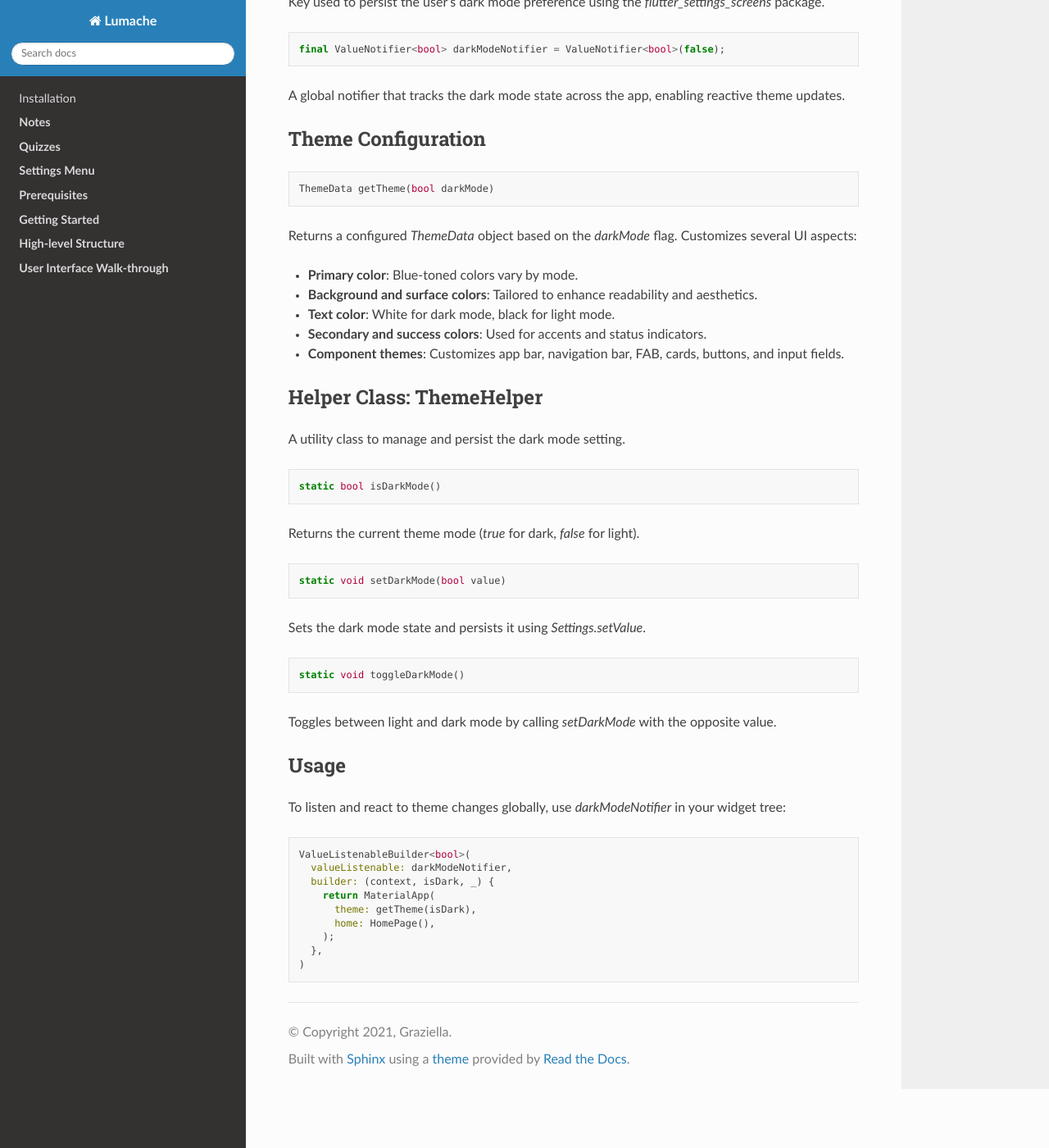
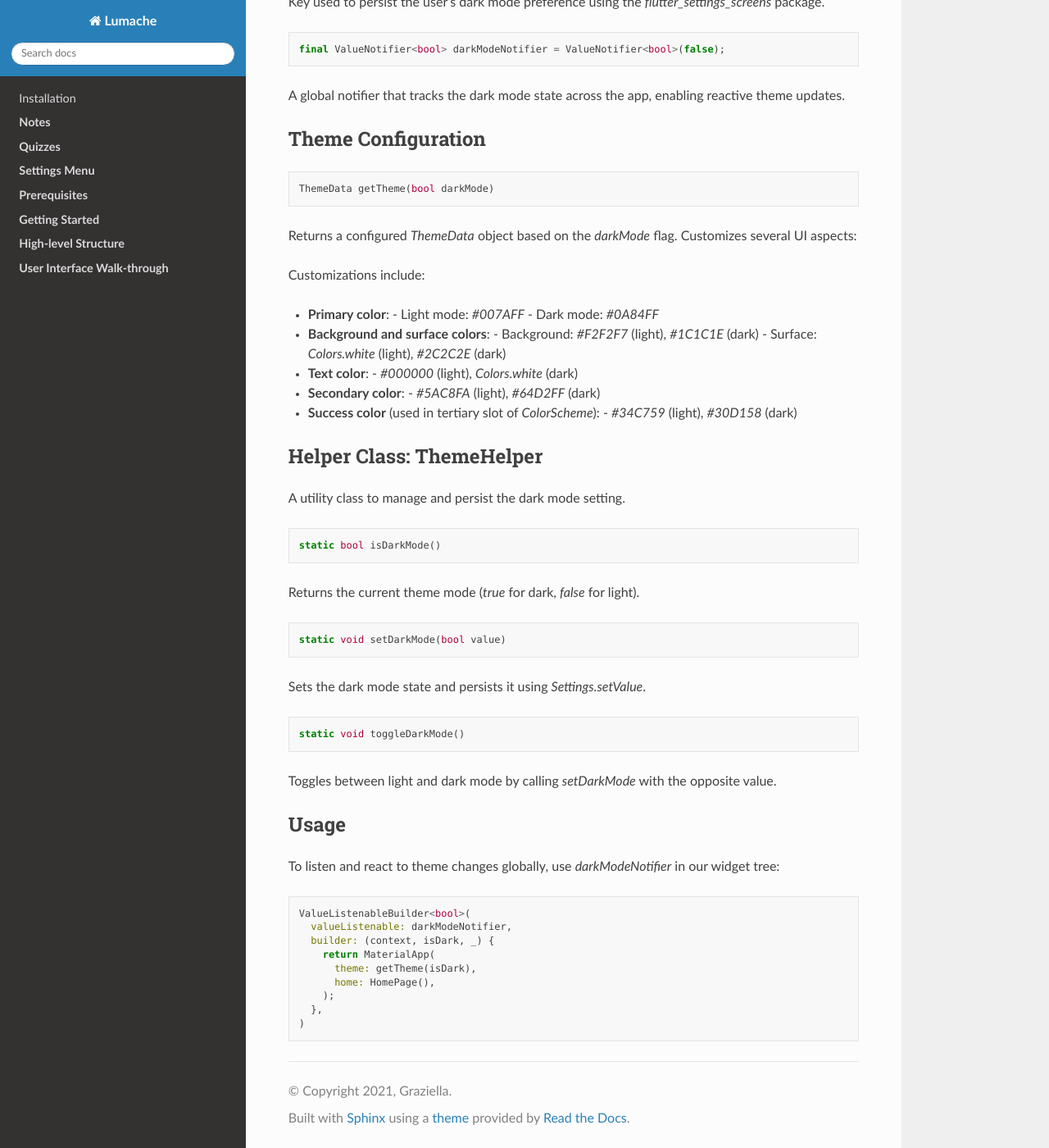
Before and after one commit to Oroskan/SETAP-CW-documentation, a Sphinx documentation site: the page built from docs/source/theme.rst, in a window 1280 px wide and 1400 px high, scrolled down 388 px. Shown: the whole window at 82% size. Built offline with Sphinx 7.4.7 and the Read the Docs theme 3.1.0, drawn with Linux system fonts in a browser that asks for light colours.

Commit message:
Update theme.rst

```diff
--- a/docs/source/theme.rst
+++ b/docs/source/theme.rst
@@ -27,11 +27,24 @@ Theme Configuration
 
 Returns a configured `ThemeData` object based on the `darkMode` flag. Customizes several UI aspects:
 
-- **Primary color**: Blue-toned colors vary by mode.
-- **Background and surface colors**: Tailored to enhance readability and aesthetics.
-- **Text color**: White for dark mode, black for light mode.
-- **Secondary and success colors**: Used for accents and status indicators.
-- **Component themes**: Customizes app bar, navigation bar, FAB, cards, buttons, and input fields.
+Customizations include:
+
+- **Primary color**:
+  - Light mode: `#007AFF`
+  - Dark mode: `#0A84FF`
+
+- **Background and surface colors**:
+  - Background: `#F2F2F7` (light), `#1C1C1E` (dark)
+  - Surface: `Colors.white` (light), `#2C2C2E` (dark)
+
+- **Text color**:
+  - `#000000` (light), `Colors.white` (dark)
+
+- **Secondary color**:
+  - `#5AC8FA` (light), `#64D2FF` (dark)
+
+- **Success color** (used in tertiary slot of `ColorScheme`):
+  - `#34C759` (light), `#30D158` (dark)
 
 Helper Class: ThemeHelper
 -------------------------
@@ -59,7 +72,7 @@ Toggles between light and dark mode by calling `setDarkMode` with the opposite v
 Usage
 -----
 
-To listen and react to theme changes globally, use `darkModeNotifier` in your widget tree:
+To listen and react to theme changes globally, use `darkModeNotifier` in our widget tree:
 
 .. code-block:: dart
 
```
